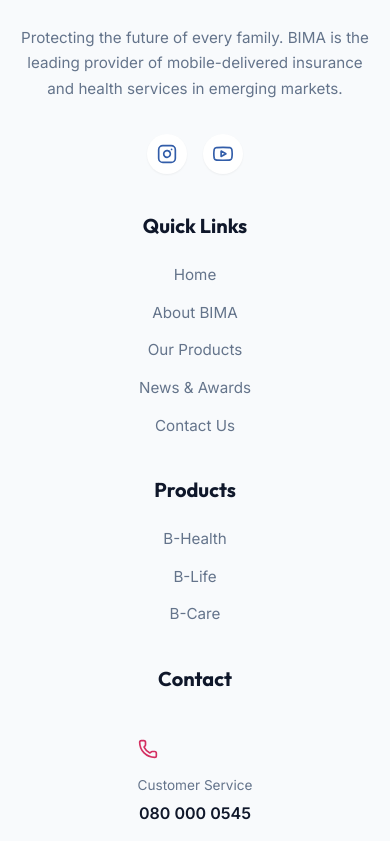
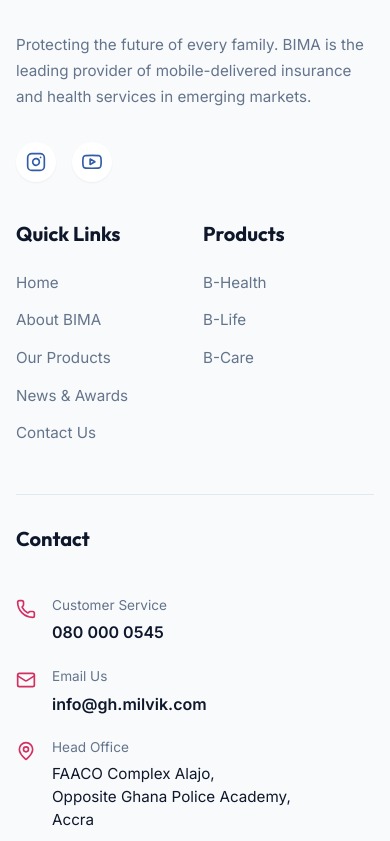
Before and after one commit to Joenyarko/BIMA, a React (Vite) app: page /contact in a window 390 px wide. Shown: the part 1923-2764 px from the top of the page. Built offline with nearby package versions, Linux system fonts and the light colour scheme.

Commit message:
Update mobile footer grid layout

```diff
--- a/src/components/Footer.css
+++ b/src/components/Footer.css
@@ -14,33 +14,21 @@
 
 @media (max-width: 639px) {
     .footer-grid {
-        text-align: center;
-        gap: 2.5rem;
+        grid-template-columns: 1fr 1fr;
+        gap: 2.5rem 1rem;
     }
 
-    .footer-col {
-        display: flex;
-        flex-direction: column;
-        align-items: center;
+    /* Make the first (logo/about) and last (contact) columns full width */
+    .footer-col:first-child,
+    .contact-col {
+        grid-column: 1 / -1;
     }
 
-    .social-links {
-        justify-content: center;
-    }
-
-    .footer-links {
-        align-items: center;
-    }
-
-    .contact-item {
-        flex-direction: column;
-        align-items: center;
-        text-align: center;
-        gap: 0.5rem;
-    }
-
-    .contact-icon {
-        margin-top: 0;
+    /* Add a subtle separator above the contact section to make it clear and tidy */
+    .contact-col {
+        border-top: 1px solid var(--border);
+        padding-top: 2rem;
+        margin-top: 0.5rem;
     }
 }
 
```
